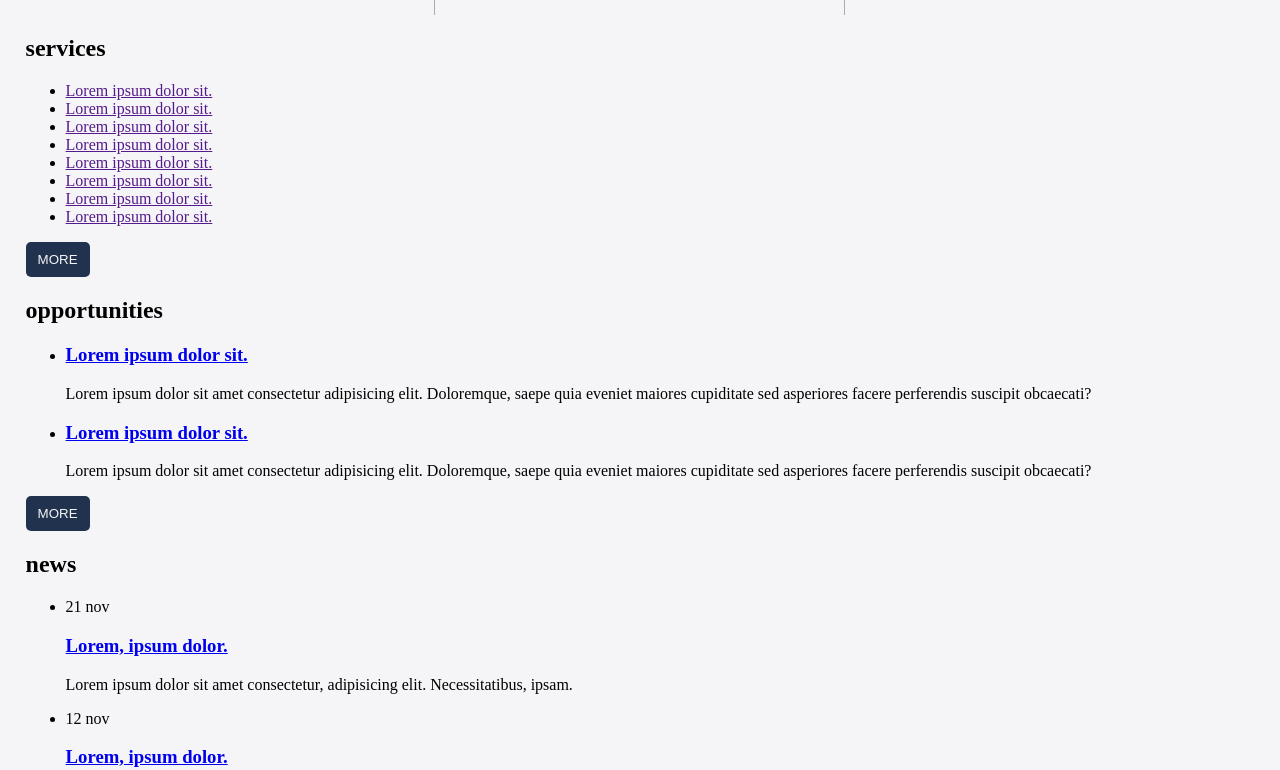
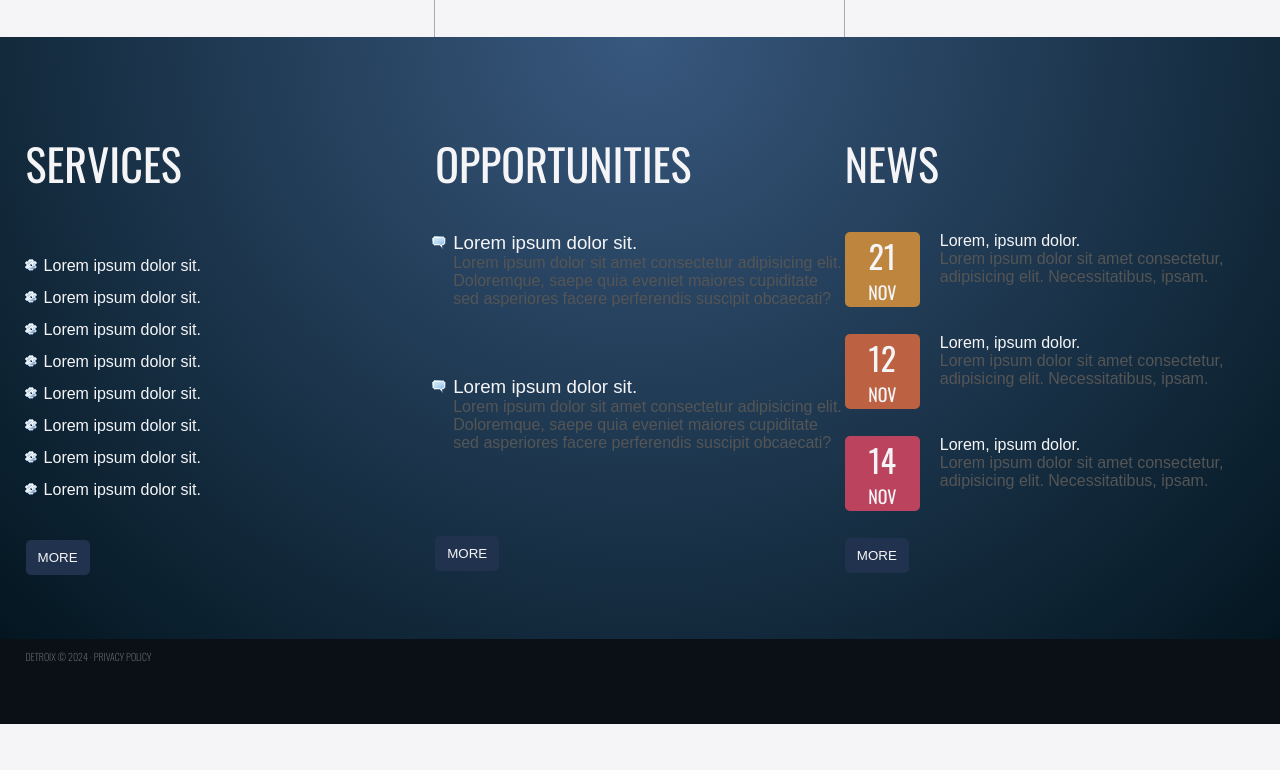
Before and after one commit to jmscoding100/Detorix, a plain HTML site: page index.html in a window 1280 px wide. Shown: the part 1418-2188 px from the top of the page. After the commit the page ends 2142 px from the top, so only its background shows below. Drawn offline with nearby package versions, Linux system fonts and the light colour scheme.

Commit message:
completed style sheet 1

```diff
--- a/CSS/style.css
+++ b/CSS/style.css
@@ -10,7 +10,7 @@
     --footerSec2: #0b1016;
 /* gradiant */
     --grad: radial-gradient(
-        top center,
+        at   top center,
         #38587e,
         #031620
         );
@@ -62,7 +62,8 @@ body{
 .content-heading{
     color: var(--prim);
     font-family: var(--font1);
-    font-size: calc(32px + (48 - 32) * ((100vw - 300px) / (1600 - 300)));
+    font-size: calc(36px + (56 - 36) * ((100vw - 300px) / (1600 - 300)));
+    font-weight: 400;
     text-transform: uppercase;
 }
 
@@ -75,7 +76,59 @@ body{
 .content-text{
     color: #aaa;
     font-family: sans-serif;
+}
 
+
+.date, .month{
+    display: block;
+    margin: 0;
+    text-align: center;
+    font-family: var(--font1);
+    color: var(--ter);
+    text-transform: uppercase;
+}
+
+.date{
+    font-size: 32px;
+}
+
+.month{
+    font-size: 18px;
+}
+
+
+.date-div{
+    margin-right: 20px;
+    width:75px;
+    height: 75px;
+    border-radius: 5px;
+}
+
+.date-div, .news-block{
+    float:left;
+}
+
+.footer-content{
+    width: calc(100%/3);
+    float: left;
+    /* border: 1px solid yellow; */
+}
+
+.footer-heading{
+    color: var(--ter);
+    font-family: var(--font1);
+    font-size: calc(32px + (48 - 32) * ((100vw - 300px) / (1600 - 300)));
+    font-weight: 400;
+    text-transform: uppercase;
+}
+
+.fs2-text{
+    margin: 0;
+    color: #777;
+    font-family: var(--font1);
+    font-size: 10px;
+    font-weight: 200;
+    text-transform: uppercase;
 }
 
 .hero-image{
@@ -138,6 +191,71 @@ body{
     font-family: sans-serif;
 }
 
+.news-block{
+    width: 300px;
+    /* border: 1px solid white; */
+}
+
+
+.news-heading{
+    margin: 0;
+    font-family: sans-serif;
+    font-size: 16px;
+    font-weight: 400;
+}
+
+
+.news-item{
+    padding-bottom: 7px;
+    margin-bottom: 20px;
+}
+
+.news-link{
+    color: var(--ter);
+    text-decoration: none;
+}
+
+.news-text{
+    margin: 0;
+    color: #555;
+    font-family: sans-serif;
+}
+
+
+.opps-heading{
+    margin: 0;
+    font-weight: 400;
+}
+
+
+.opps-item{
+    font-family: sans-serif;
+    padding-bottom: 68px;
+}
+
+.opps-link{
+    color:var(--ter);
+    text-decoration: none;
+}
+
+
+.opps-text{
+    margin: 0;
+    color:#555;
+}
+
+
+.services-item{
+    font-family: sans-serif;
+    line-height: 2;
+}
+
+
+.services-link{
+    color: var(--ter);
+    text-decoration: none;
+}
+
 
 .slider:hover{
     background-color: var(--sec);
@@ -164,6 +282,30 @@ body{
 }
 
 /* ids */
+
+#dateDiv1{
+    background-color: var(--date1);
+}
+
+#dateDiv2{
+    background-color: var(--date2);
+}
+
+#dateDiv3{
+    background-color: var(--date3);
+}
+
+
+#footerSection1{
+    padding: 56px 0 64px;
+    background-color: var(--prim);
+    background-image: var(--grad);
+}
+
+#footerSection2{
+    padding: 10px 0 60px;
+    background-color: var(--footerSec2);
+}
 
 #headerSection1{
     width:100%;
@@ -206,3 +348,19 @@ body{
     margin: 0;
     float: left;
 }
+
+
+#newsList{
+    list-style-type: none;
+    padding-left: 0;
+}
+
+#oppsList{
+    padding-left: 18px;
+    list-style-image: url('../images/chat.png');
+}
+
+#servicesList{
+    padding: 18px;
+    list-style-image: url('../images/cog.png');
+}
--- a/index.html
+++ b/index.html
@@ -140,16 +140,16 @@
                     </div>
                     <div class="footer-content" id="opps">
                         <h2 class="footer-heading">opportunities</h2>
-                        <ul class="oppsList">
+                        <ul id="oppsList">
                             <li class="opps-item">
                                 <h3 class="opps-heading">
-                                    <a href="#" class="opps-llink">Lorem ipsum dolor sit.</a>
+                                    <a href="#" class="opps-link">Lorem ipsum dolor sit.</a>
                                 </h3>
                                 <p class="opps-text">Lorem ipsum dolor sit amet consectetur adipisicing elit. Doloremque, saepe quia eveniet maiores cupiditate sed asperiores facere perferendis suscipit obcaecati?</p>
                             </li>
                             <li class="opps-item">
                                 <h3 class="opps-heading">
-                                    <a href="#" class="opps-llink">Lorem ipsum dolor sit.</a>
+                                    <a href="#" class="opps-link">Lorem ipsum dolor sit.</a>
                                 </h3>
                                 <p class="opps-text">Lorem ipsum dolor sit amet consectetur adipisicing elit. Doloremque, saepe quia eveniet maiores cupiditate sed asperiores facere perferendis suscipit obcaecati?</p>
                             </li>
@@ -164,40 +164,44 @@
                                     <span class="date">21</span>
                                     <span class="month">nov</span>
                                 </div>
-                                <div class="new-block">
-                                    <h3 class="news-heading"><a href="#">Lorem, ipsum dolor.</a> </h3>
+                                <div class="news-block">
+                                    <h3 class="news-heading"><a href="#" class="news-link">Lorem, ipsum dolor.</a> </h3>
                                     <p class="news-text">Lorem ipsum dolor sit amet consectetur, adipisicing elit. Necessitatibus, ipsam.</p>
                                 </div>
+                                <div class="clear"></div>
                             </li>
                             <li class="news-item">
                                 <div class="date-div" id="dateDiv2">
                                     <span class="date">12</span>
                                     <span class="month">nov</span>
                                 </div>
-                                <div class="new-block">
-                                    <h3 class="news-heading"> <a href="#">Lorem, ipsum dolor.</a></h3>
+                                <div class="news-block">
+                                    <h3 class="news-heading"> <a href="#" class="news-link">Lorem, ipsum dolor.</a></h3>
                                     <p class="news-text">Lorem ipsum dolor sit amet consectetur, adipisicing elit. Necessitatibus, ipsam.</p>
                                 </div>
+                                <div class="clear"></div>
                             </li>
                             <li class="news-item">
                                 <div class="date-div" id="dateDiv3">
                                     <span class="date">14</span>
                                     <span class="month">nov</span>
                                 </div>
-                                <div class="new-block">
-                                    <h3 class="news-heading"> <a href="#">Lorem, ipsum dolor.</a></h3>
+                                <div class="news-block">
+                                    <h3 class="news-heading"> <a href="#" class="news-link">Lorem, ipsum dolor.</a></h3>
                                     <p class="news-text">Lorem ipsum dolor sit amet consectetur, adipisicing elit. Necessitatibus, ipsam.</p>
                                 </div>
+                                <div class="clear"></div>
                             </li>
                         </ul>
                         <button class="more-btn">more</button>
                     </div>
+                    <div class="clear"></div>
                 </div>
             </div>
         </section>
         <section class="section" id="footerSection2">
-            <div class="comtainer">
-                <p class="fz2-text">detroix &copy; 2024 &middot; privacy policy</p>
+            <div class="container">
+                <p class="fs2-text">detroix &copy; 2024 &middot; privacy policy</p>
             </div>
         </section>
     </footer>
```
